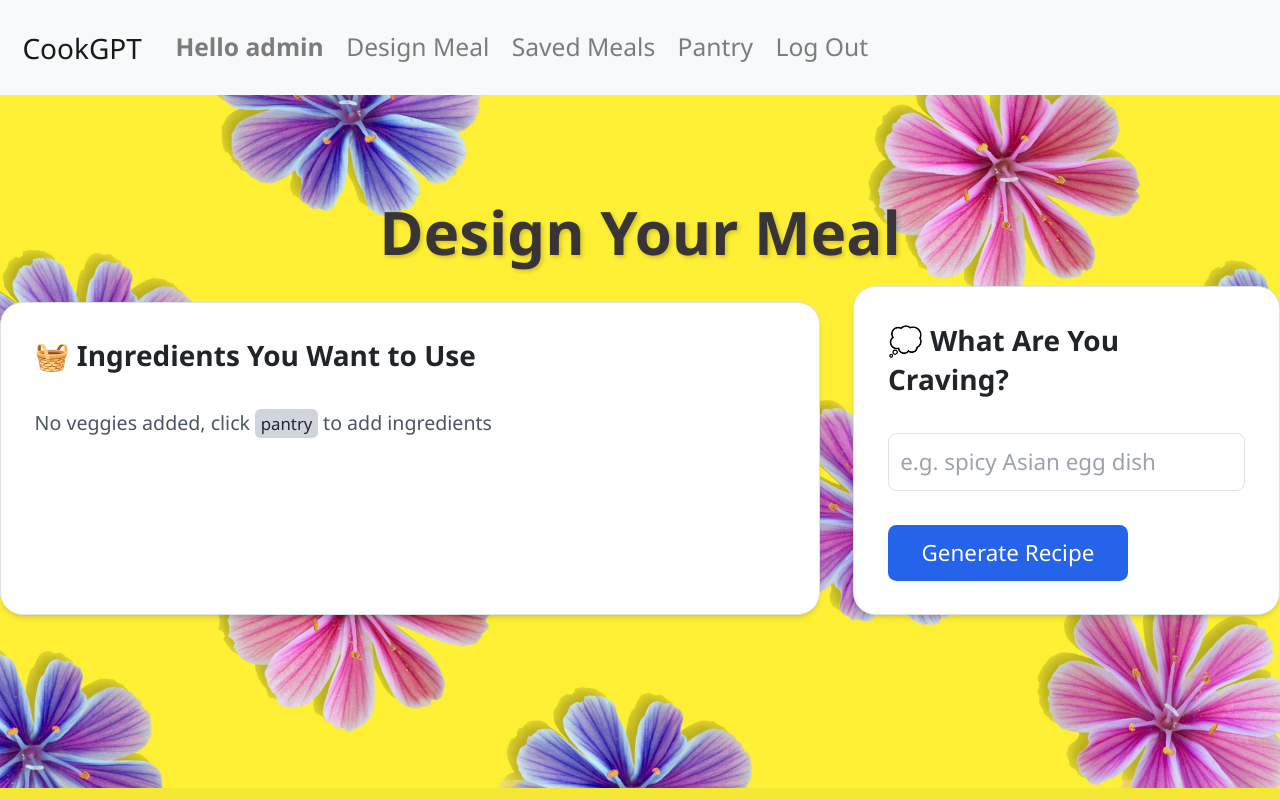
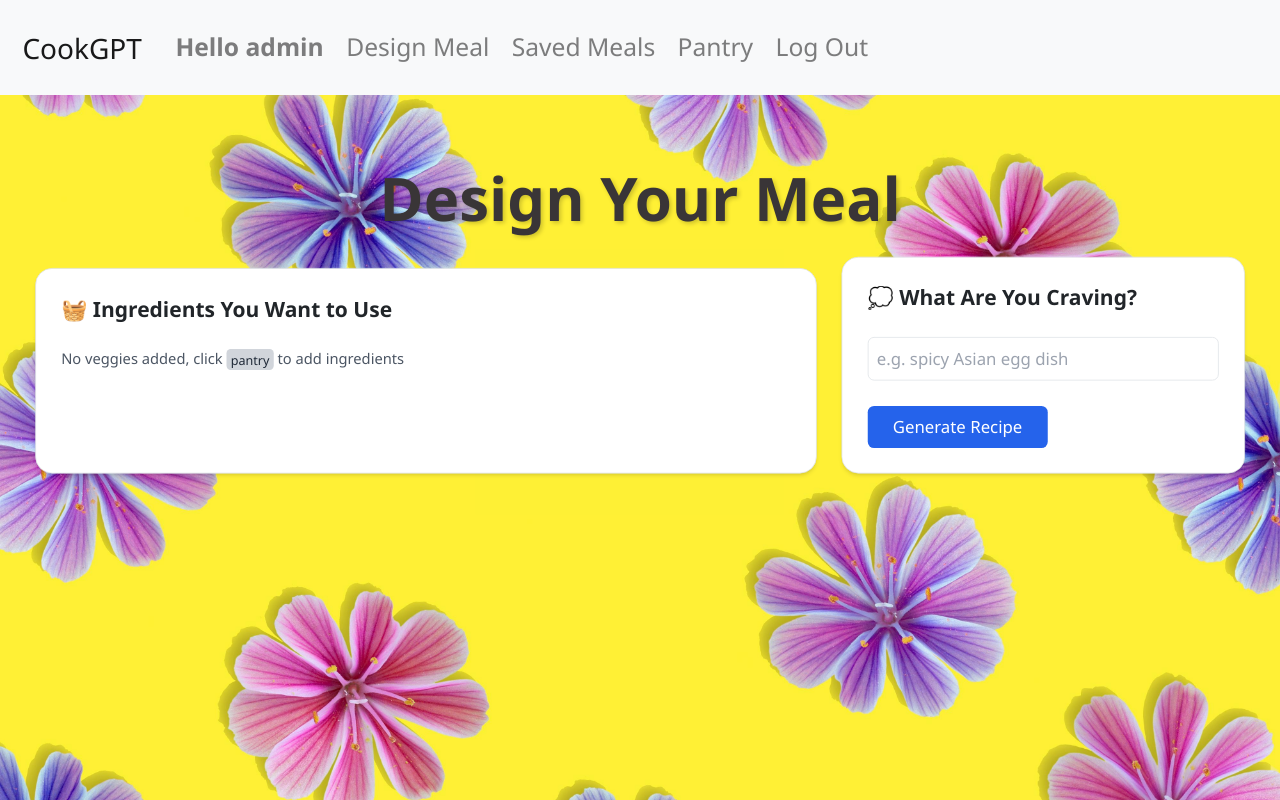
Before and after one commit to FunnyKoalaBear/cookGPT, a Django app: page /designMeal in a window 1280 px wide. Run offline with Django 5.2, Linux system fonts and the light colour scheme; a user stored in the database is signed in; data comes from the database, SQL or seed files in the repository; both versions use the stored data as it was after the commit; parts of the project's set-up code (start-up, migrations or seed data) failed here and were passed over; some libraries are stand-ins or nearby versions.

Commit message:
Page zoom design changes

```diff
--- a/myApp/templates/myApp/designMeal.html
+++ b/myApp/templates/myApp/designMeal.html
@@ -57,9 +57,14 @@
             overflow: hidden;
             background-position: center;
         }
+
+        #scale-wrapper {
+            transform: scale(0.75);
+            transform-origin: top left;
+            width: 133.33%; /* 100 / 0.75 to compensate for scaling */
+        }
     </style>
 
-    <br>
     <br>
     <br>
     <h1 id="heading">Design Your Meal</h1>
@@ -71,7 +76,7 @@
         <img src="/static/myApp/spinner.gif" alt="Loading..." class="w-32 h-32" />
     </div>
 
-
+    <div id="scale-wrapper">
         <div id="beforeGeneration" class="max-w-6xl mx-auto space-y-8 flex">
 
             <!-- Left Side: Ingredients Box -->
@@ -172,5 +177,5 @@
             </div>
 
         </div>
-
+    </div>
 {% endblock %}
--- a/myApp/templates/myApp/layout.html
+++ b/myApp/templates/myApp/layout.html
@@ -6,6 +6,22 @@
         <title>{% block title %}CookGPT{% endblock %}</title>
         <link rel="stylesheet" href="https://stackpath.bootstrapcdn.com/bootstrap/4.4.1/css/bootstrap.min.css" integrity="sha384-Vkoo8x4CGsO3+Hhxv8T/Q5PaXtkKtu6ug5TOeNV6gBiFeWPGFN9MuhOf23Q9Ifjh" crossorigin="anonymous">
         <link href="{% static 'myApp/CookGPT.css' %}" rel="stylesheet">
+
+
+        <style>
+            html, body {
+                width: 100%;
+                height: 100%;
+                overflow-x: hidden;
+            }
+
+            #scale-wrapper {
+                transform: scale(0.75);
+                transform-origin: top left;
+                width: 133.33%; /* 100 / 0.75 to compensate for scaling */
+            }
+        </style>
+
     </head>
     <body>
 
```
Also changed, not shown: myApp/templates/myApp/index.html (+8 -0 lines), myApp/templates/myApp/meals.html (+13 -4 lines), myApp/templates/myApp/pantry.html (+7 -5 lines), db.sqlite3. Lines whose indentation alone changed are shown as unchanged.
